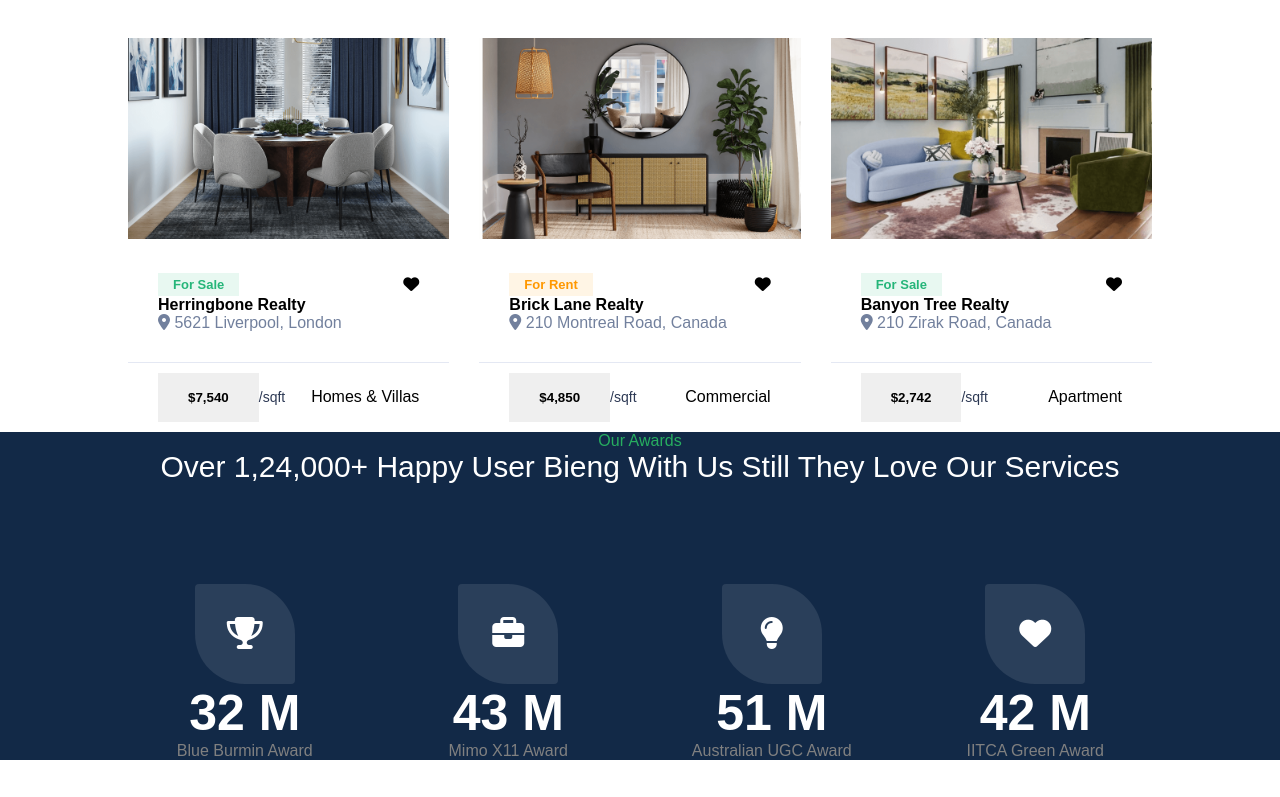
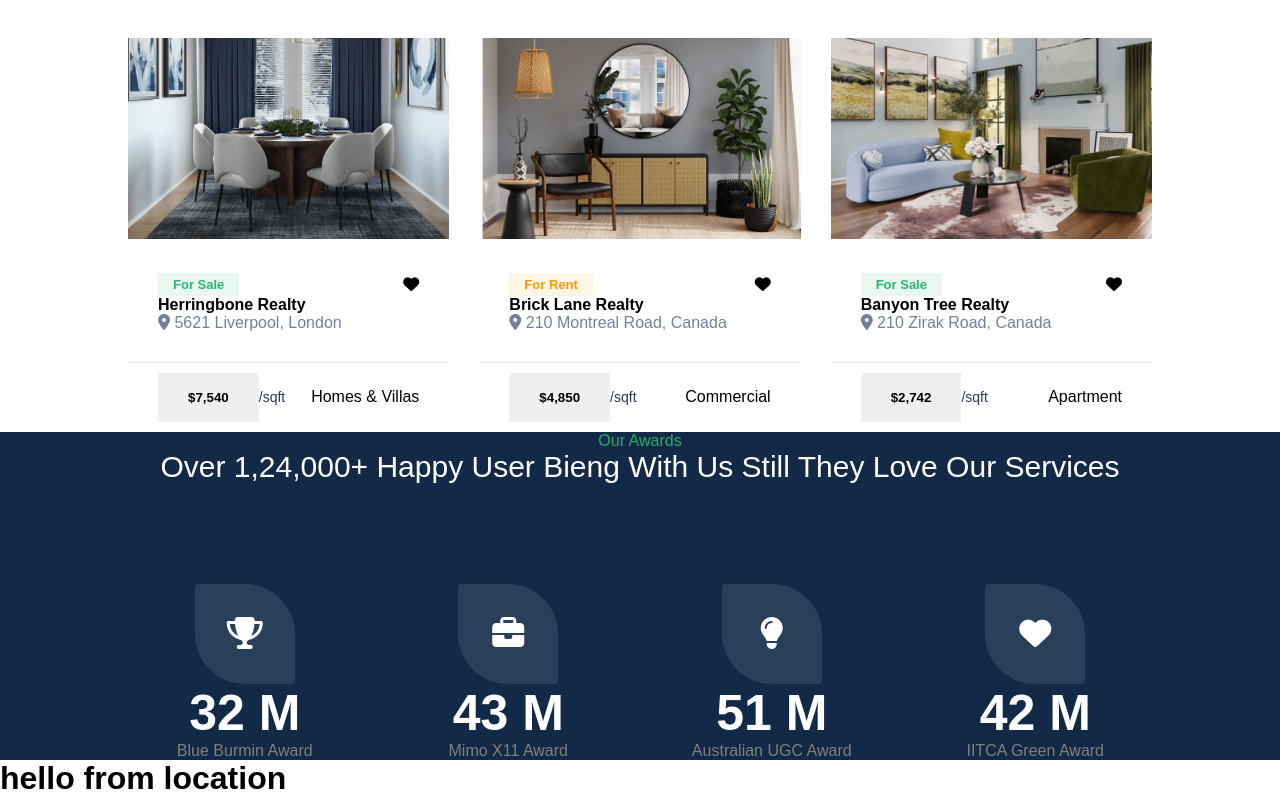
Before and after one commit to anish-pokharel/reales, a React (Create React App) app: page / in a window 1280 px wide. Shown: the part 1597-2394 px from the top of the page. Before the commit the page ends 2357 px from the top, so only its background shows below. Built offline with nearby package versions, Linux system fonts and the light colour scheme.

Commit message:
Location design

```diff
--- a/src/components/home/Home.jsx
+++ b/src/components/home/Home.jsx
@@ -2,6 +2,7 @@ import React from "react";
 import Award from "../award/Award";
 import Featured from "../featured/Featured";
 import Hero from "../hero/Hero";
+import Location from "../location/Location";
 import Recent from "../recent/Recent";
 
 const Home = () => {
@@ -12,6 +13,7 @@ const Home = () => {
       <Recent />
       {/* award location team price */}
       <Award />
+      <Location />
     </>
   );
 };
--- /dev/null
+++ b/src/components/location/Location.jsx
@@ -0,0 +1,11 @@
+import React from "react";
+
+const Location = () => {
+  return (
+    <>
+      <h1>hello from location</h1>
+    </>
+  );
+};
+
+export default Location;
```
Also changed, not shown: src/components/location/Location.css (added).
